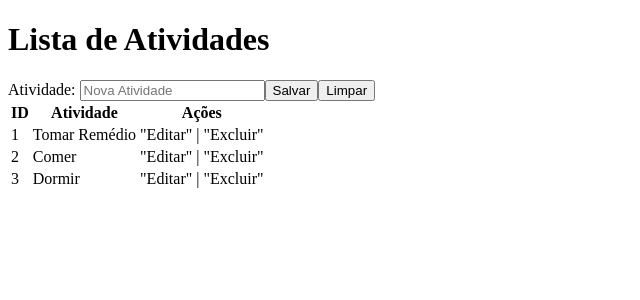
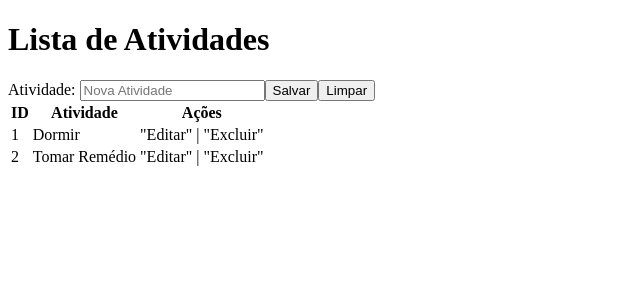
Before and after one commit to Caio-Almeida-P/projeto-aula-pw, an Angular app in the folder projeto/: page / in a window 1280 px wide. Shown: the top 300 px of the page, without its empty margins (0-640 px from the left). Built offline with nearby package versions, Linux system fonts and the light colour scheme.

Commit message:
Some alterations

```diff
--- a/projeto/src/app/home/home.html
+++ b/projeto/src/app/home/home.html
@@ -25,24 +25,18 @@
                 </tr>
             </thead>
 
+            <!-- Vamos Começar a fazer a varredura do vetor lista-->
             <tbody>
-                <tr>
-                    <td>1</td>
-                    <td>Tomar Remédio</td>
-                    <td>"Editar" | "Excluir"</td>
-                </tr>
+                @for (atividade of lista; track atividade.id){
+                    <tr>
+                <!-- Vínculo simples entre o html e TS  -> Somente leitura de valores -->
+                        <td>{{atividade.id}}</td>
+                        <td>{{atividade.nome}}</td>
+                        <td>"Editar" | "Excluir"</td>
+                    </tr>
+                }
 
-                <tr>
-                    <td>2</td>
-                    <td>Comer</td>
-                    <td>"Editar" | "Excluir"</td>
-                </tr>
 
-                <tr>
-                    <td>3</td>
-                    <td>Dormir</td>
-                    <td>"Editar" | "Excluir"</td>
-                </tr>
             </tbody>
 
         </table>
--- a/projeto/src/app/home/home.ts
+++ b/projeto/src/app/home/home.ts
@@ -18,6 +18,12 @@ export class Home {
   // Atributo => variável de uma classe
   public nome = '';
 
+  // Criando uma lista de atividades
+  public lista = [
+    {id: 1, nome: "Dormir"},
+    {id: 2, nome: "Tomar Remédio"}
+  ];
+
   cancelar(): void {
     this.nome = '';
   }
```
Also changed, not shown: projeto/src/app/home/atividade.ts (added, +11 -0 lines).
